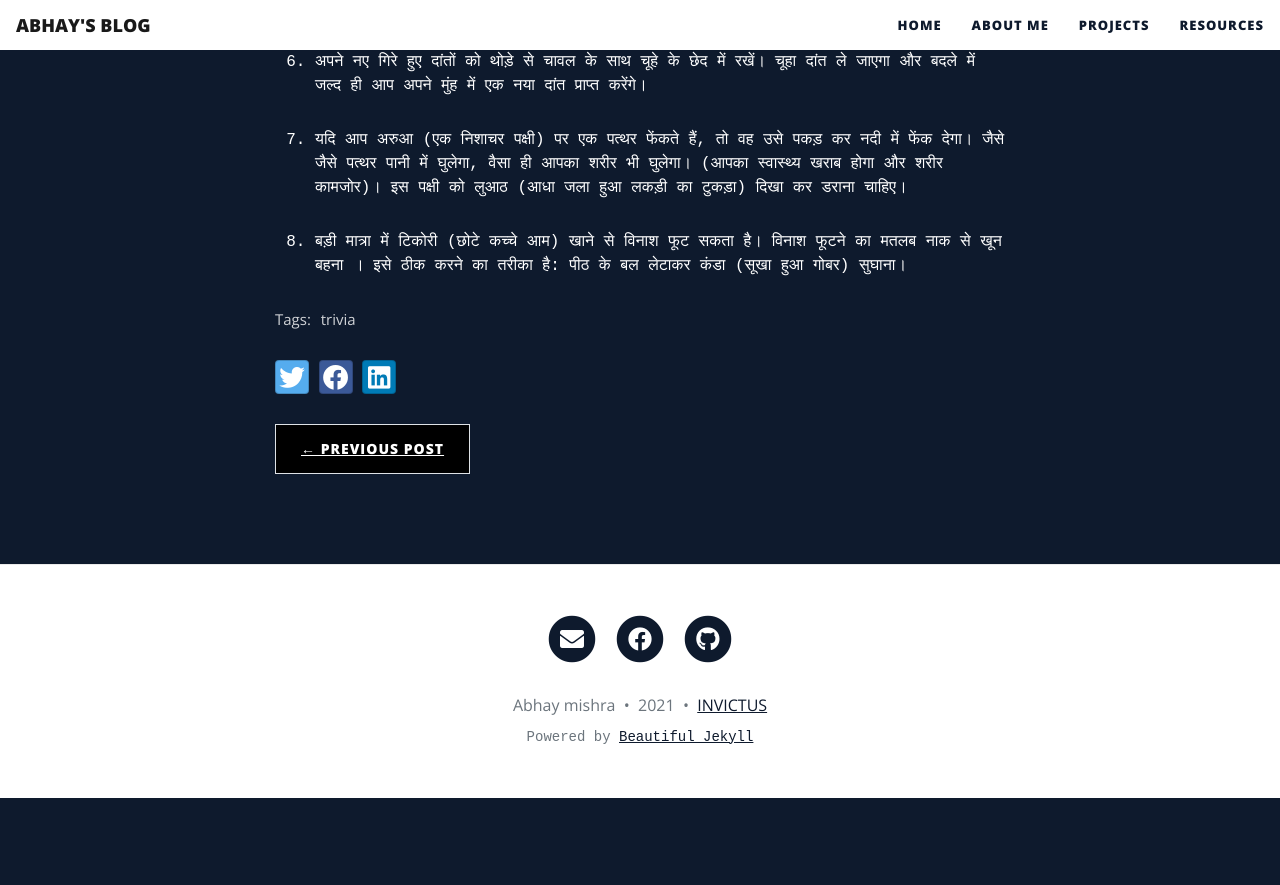
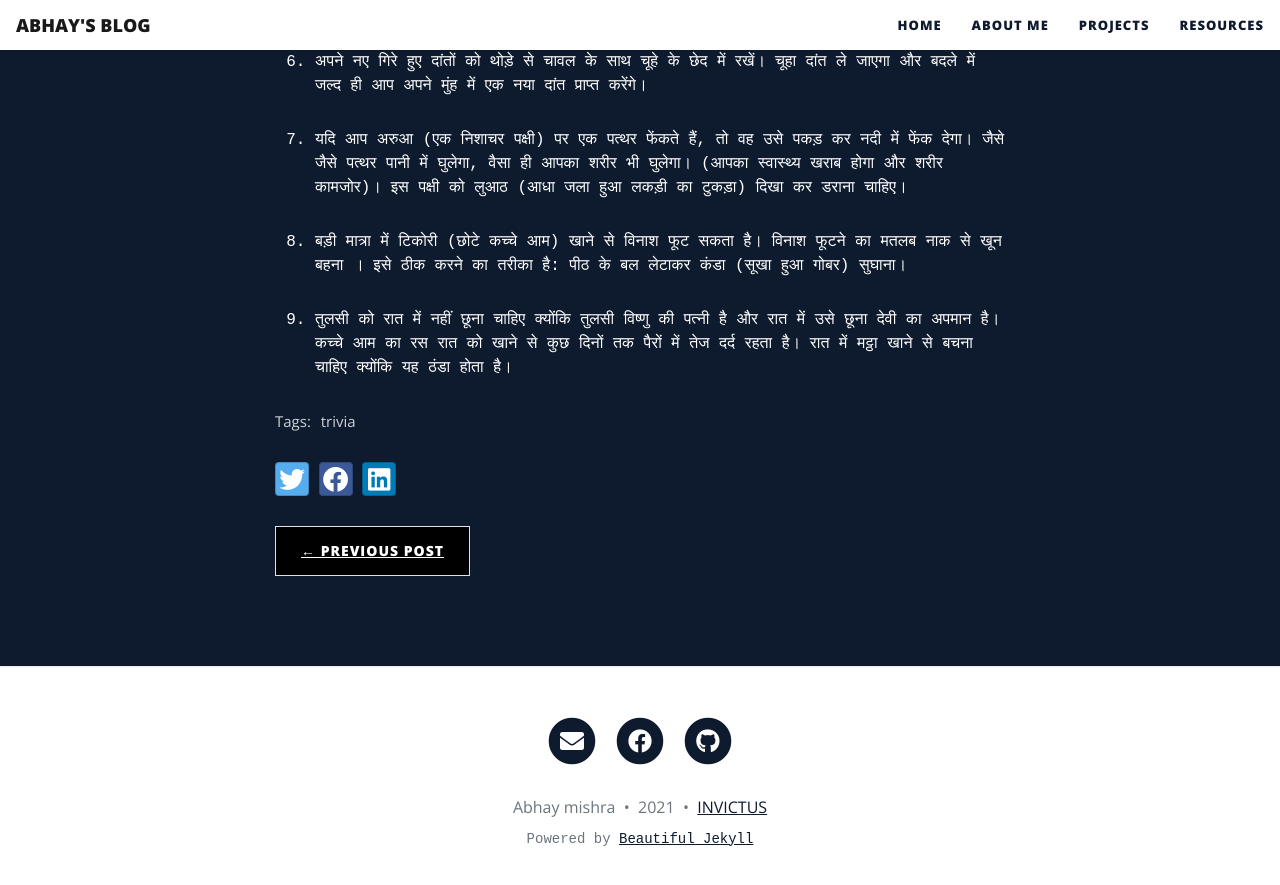
Before and after one commit to mabhay3420/mabhay3420.github.io, a Jekyll site: the page built from _posts/2021-11-10-Anokhi-Manyatayien.md, in a window 1280 px wide and 900 px high, scrolled down 966 px. Shown: the top 885 px of the window. Built offline with Jekyll 4.4.1, drawn with Linux system fonts in a browser that asks for light colours; nearby versions of some CDN libraries; comment, search, counter and statistics services are not loaded; before the commit the page ends 1764 px from its top, so only the background shows below that.

Commit message:
One line added

```diff
--- a/_posts/2021-11-10-Anokhi-Manyatayien.md
+++ b/_posts/2021-11-10-Anokhi-Manyatayien.md
@@ -41,3 +41,7 @@ readtime: true
 8. बड़ी मात्रा में टिकोरी (छोटे कच्चे आम) खाने से विनाश फूट सकता है। विनाश फूटने
    का मतलब नाक से खून बहना । इसे ठीक करने का तरीका है: पीठ के बल लेटाकर कंडा
    (सूखा हुआ गोबर) सुघाना।
+
+9. तुलसी को रात में नहीं छूना चाहिए क्योंकि तुलसी विष्णु की पत्नी है और रात में उसे छूना देवी
+   का अपमान है। कच्चे आम का रस रात को खाने से कुछ दिनों तक पैरों में तेज दर्द रहता है। रात
+   में मट्ठा खाने से बचना चाहिए क्योंकि यह ठंडा होता है।
```
Also changed, not shown: 2 other files.
